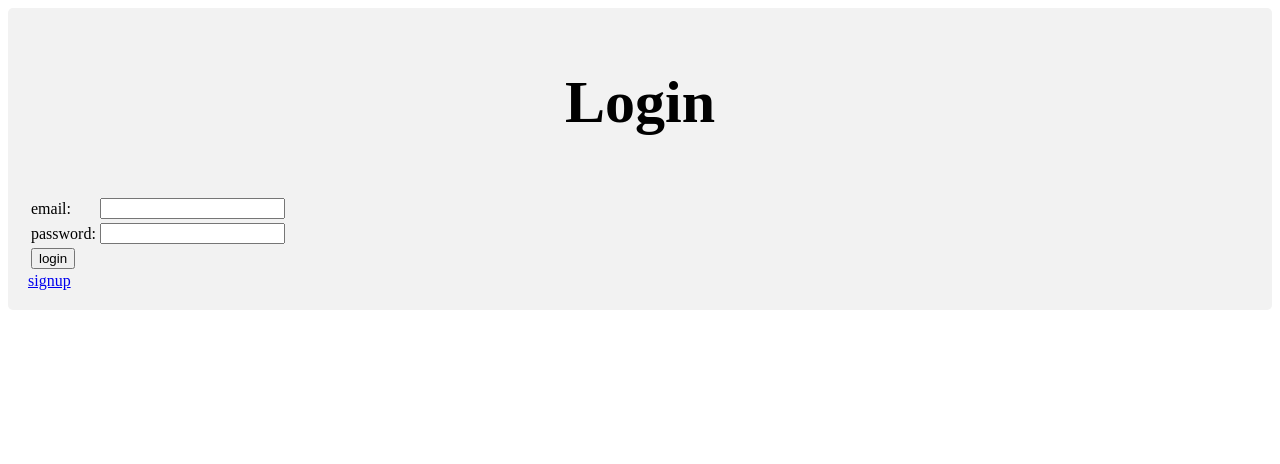
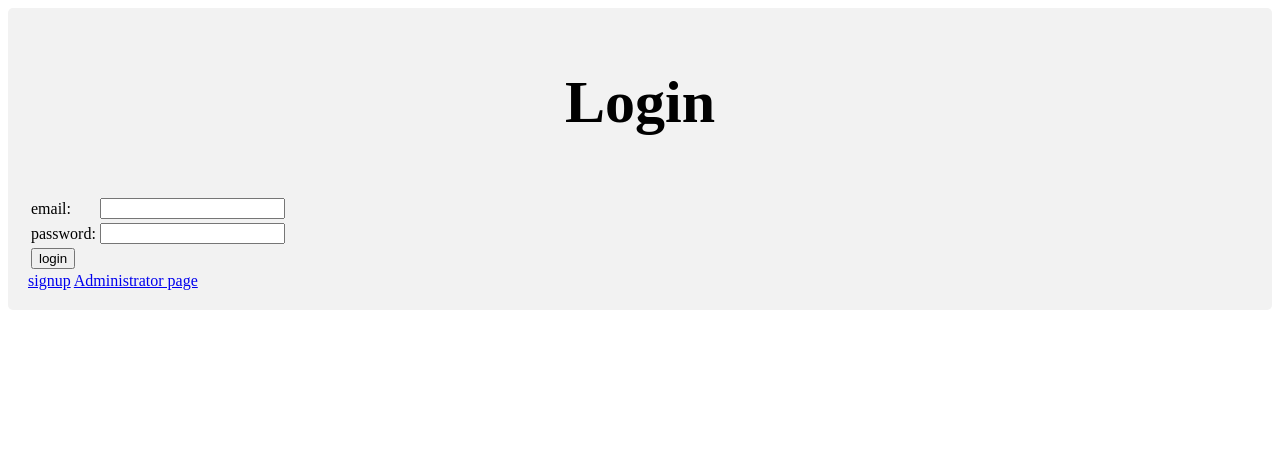
Before and after one commit to SOJ281/COMP2913, a Flask app: page /login in a window 1280 px wide. Shown: the top 464 px of the page. Run offline with Flask 2, Linux system fonts and the light colour scheme.

Commit message:
link to staff

```diff
--- a/app/templates/login.html
+++ b/app/templates/login.html
@@ -33,4 +33,5 @@
     </table>
 </form>
     <tr><td><a href="/signup">signup</a></td></tr>
+     <a href="/staff">Administrator page</a>
 {% endblock %}
```
